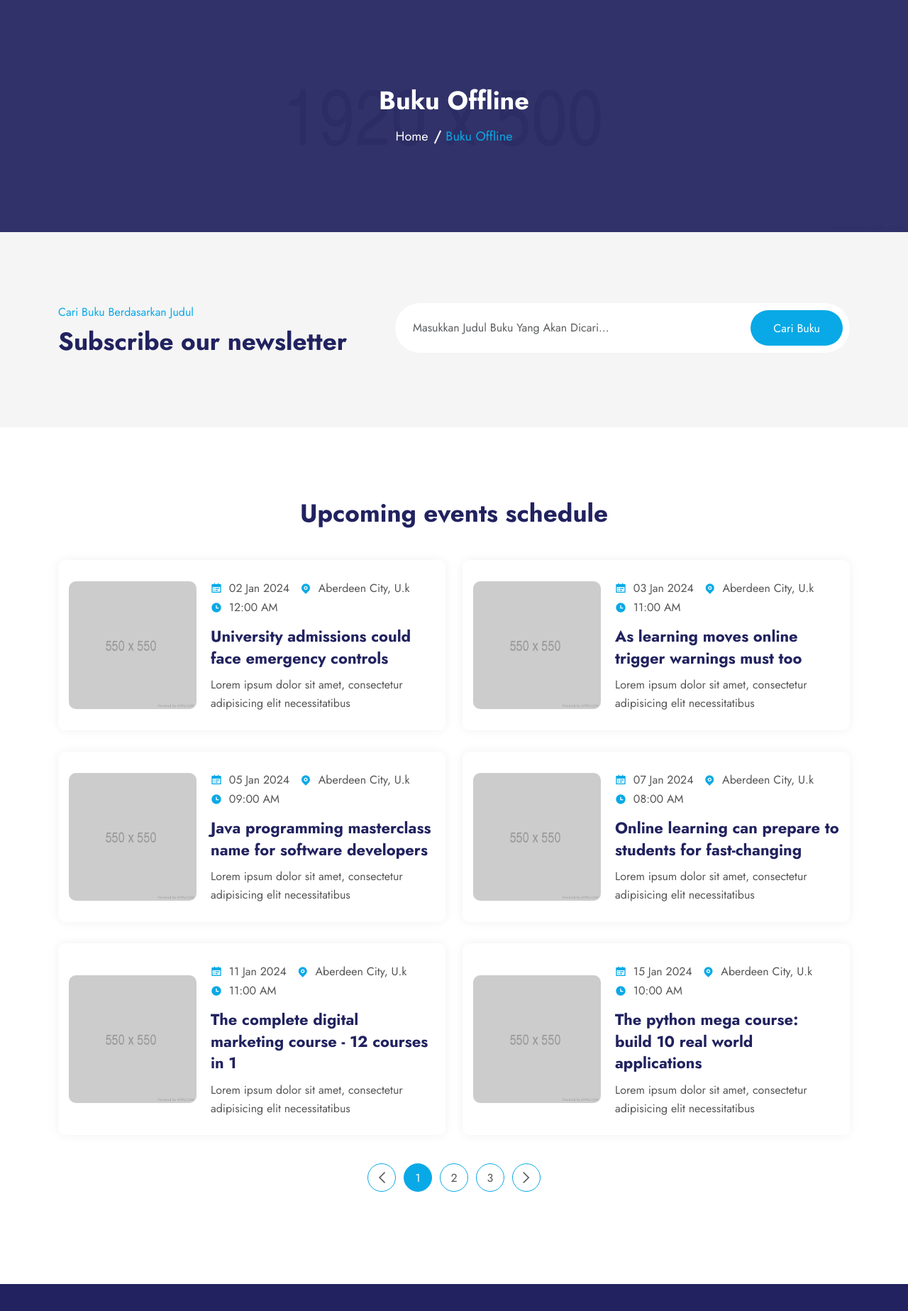
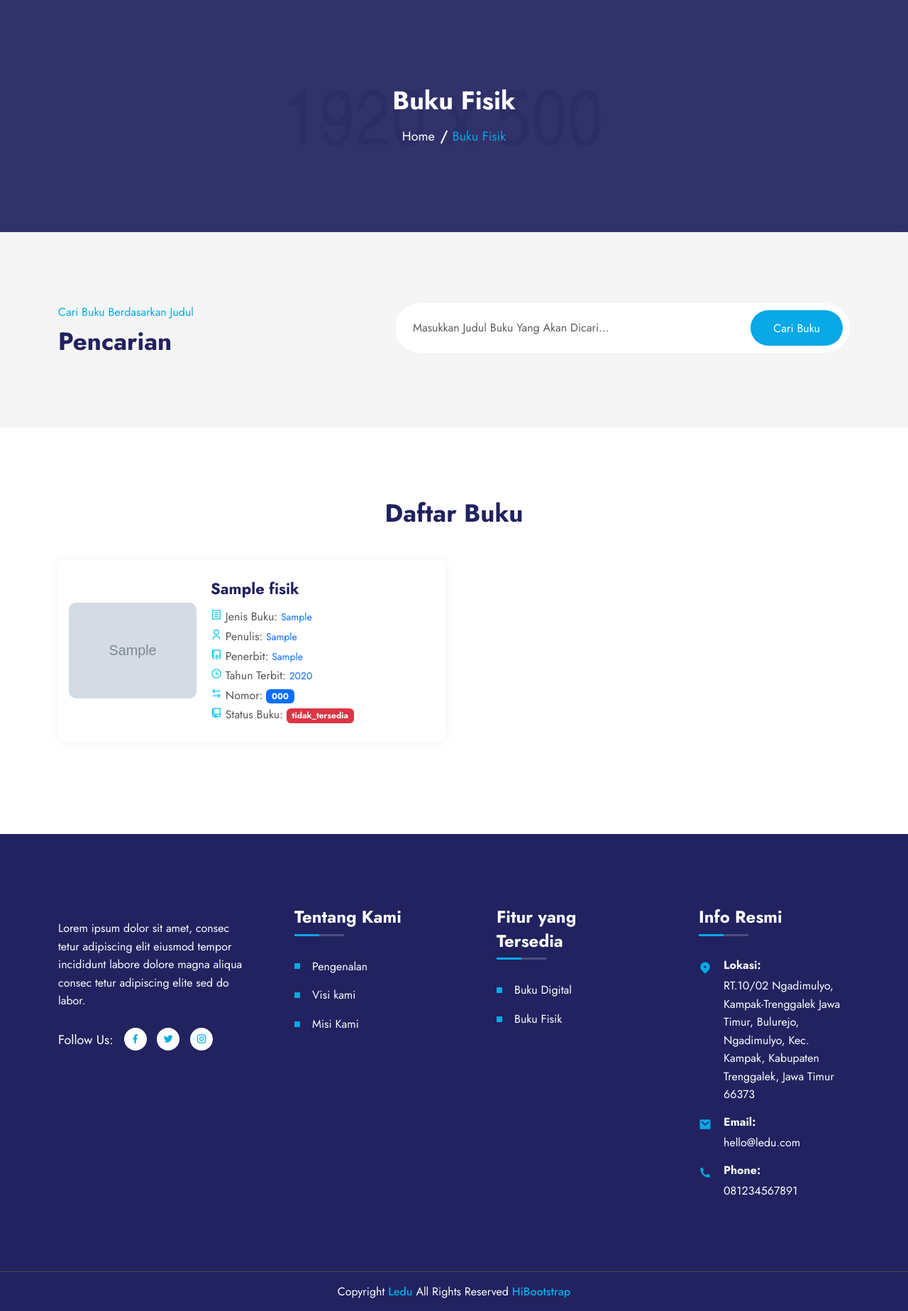
Before and after one commit to mohamcahyo022/perpusdes_ngadimulyo, a Laravel app: page /buku-fisik in a window 1280 px wide. Shown: the part 89-1936 px from the top of the page at 71% size. Run offline with Laravel 10, Linux system fonts and the light colour scheme; tables that the repository leaves empty hold one stand-in row (values such as "Sample post"); grey boxes marked "Sample" are stand-in pictures; some web fonts are replaced.

Commit message:
buku fisik

```diff
--- a/app/Http/Controllers/PhysicBookController.php
+++ b/app/Http/Controllers/PhysicBookController.php
@@ -3,6 +3,7 @@
 namespace App\Http\Controllers;
 
 use App\Models\Buku_Fisik;
+use App\Models\Jenis_Buku;
 use Illuminate\Http\Request;
 use Illuminate\Support\Facades\Storage;
 
@@ -10,22 +11,38 @@ class PhysicBookController extends Controller
 {
     public function index()
     {
-        return view('feature.buku.buku-fisik');
+        $books = Buku_Fisik::paginate(10);
+        return view('feature.buku.buku-fisik', compact('books'));
     }
 
-        public function detail()
+    public function detail()
     {
         return view('feature.buku.buku-detail');
     }
 
+    public function ajaxSearch(Request $request)
+    {
+        $search = $request->input('search');
+
+        $books = Buku_Fisik::when($search, function ($query) use ($search) {
+            return $query->where('judul_buku', 'like', '%' . $search . '%');
+        })->get();
+
+        return response()->json($books);
+    }
+
+
+
     // Halaman Admin
     public function daftar_buku_fisik(){
         $bukus = Buku_Fisik::all();
-        return view('admin.daftar_buku_fisik', compact('bukus'));
+        $jenisBuku = Jenis_Buku::all();
+        return view('admin.daftar_buku_fisik', compact('bukus', 'jenisBuku'));
     }
 
     public function tambah_buku_fisik(){
-        return view('admin.tambah_buku_fisik');
+        $jenisBuku = Jenis_Buku::all();
+        return view('admin.tambah_buku_fisik', compact('jenisBuku'));
     }
 
     public function store(Request $request)
--- a/resources/views/feature/buku/buku-fisik.blade.php
+++ b/resources/views/feature/buku/buku-fisik.blade.php
@@ -6,12 +6,12 @@
 <div class="inner-banner inner-banner-bg">
     <div class="container">
         <div class="inner-title text-center">
-            <h3>Buku Offline</h3>
+            <h3>Buku Fisik</h3>
             <ul>
                 <li>
                     <a href="index.html">Home</a>
                 </li>
-                <li>Buku Offline</li>
+                <li>Buku Fisik</li>
             </ul>
         </div>
     </div>
@@ -25,163 +25,119 @@
             <div class="col-lg-5">
                 <div class="section-title mt-rs-20">
                     <span>Cari Buku Berdasarkan Judul</span>
-                    <h2>Subscribe our newsletter</h2>
+                    <h2>Pencarian</h2>
                 </div>
             </div>
             <div class="col-lg-7">
-                <form class="newsletter-form" data-toggle="validator" method="POST">
-                    <input type="email" class="form-control" placeholder="Masukkan Judul Buku Yang Akan Dicari..." name="EMAIL" required autocomplete="off">
+                <form class="newsletter-form" id="search-form" method="GET">
+                    @csrf
+                    <input type="text" class="form-control" placeholder="Masukkan Judul Buku Yang Akan Dicari..." name="search" id="search-input">
                     <button class="subscribe-btn" type="submit">
-                        Cari Buku  <i class="flaticon-paper-plane"></i>
+                        Cari Buku <i class="flaticon-paper-plane"></i>
                     </button>
-                    <div id="validator-newsletter" class="form-result"></div>
                 </form>
             </div>
         </div>
     </div>
 </div>
 <!-- Newsletter Area End -->
-<!-- Events Area -->
 <div class="event-area pt-100 pb-100">
-    <div class="container">
+    <div class="container" id="results-container">
+        @if($books->isNotEmpty())
             <div class="section-title text-center mb-45">
-            <h2>Upcoming events schedule</h2>
+                <h2>Daftar Buku</h2>
             </div>
-        <div class="row">
+            <div class="row" id="book-list">
+                @foreach ($books as $book)
                     <div class="col-lg-6">
                         <div class="event-item box-shadow">
                             <div class="event-img">
                                 <a href="event-details.html">
-                            <img src="assets/images/events/event-img1.jpg" alt="Events" />
+                                    <img src="{{ asset('storage/' . $book->cover_buku) }}" alt="{{$book->judul_buku }}" />
                                 </a>
                             </div>
                             <div class="event-content">
-                        <ul class="event-list">
-                            <li><i class="ri-calendar-todo-fill"></i> 02 Jan 2024</li>
-                            <li><i class="ri-map-pin-fill"></i> Aberdeen City, U.k</li>
-                            <li><i class="ri-time-fill"></i> 12:00 AM</li>
-                        </ul>
-                        <h3><a href="event-details.html">University admissions could face emergency controls</a></h3>
-                        <p>Lorem ipsum dolor sit amet, consectetur adipisicing elit necessitatibus</p>
+                                <h3><a href="event-details.html">{{$book->judul_buku}}</a></h3>
+                                <p><i class="ri-file-list-line text-info"></i> Jenis Buku: <small class="text-primary">{{$book->jenis_buku}}</small></p>
+                                <p><i class="ri-user-line text-info"></i> Penulis: <small class="text-primary">{{$book->penulis}}</small></p>
+                                <p><i class="ri-git-repository-commits-line text-info"></i> Penerbit: <small class="text-primary">{{$book->penerbit}}</small></p>
+                                <p><i class="ri-time-line text-info"></i> Tahun Terbit: <small class="text-primary">{{$book->tahun_terbit}}</small></p>
+                                <p><i class="ri-arrow-left-right-line text-info"></i> Nomor: <span class="badge bg-primary">{{$book->nomor_buku}}</span></p>
+                                <p>
+                                    <i class="ri-git-repository-line text-info"></i>
+                                    Status Buku:
+                                    @if($book->status == 'tersedia')
+                                        <span class="badge bg-success">{{ $book->status }}</span>
+                                    @else
+                                        <span class="badge bg-danger">{{ $book->status }}</span>
+                                    @endif
+                                </p>
+
                             </div>
                         </div>
                     </div>
+                @endforeach
+            </div>
+        @else
+            <p>Tidak ada hasil ditemukan.</p>
+        @endif
+    </div>
+</div>
+<!-- Events Area End -->
 
+<!-- JavaScript for AJAX Search -->
+<script>
+    document.getElementById('search-form').addEventListener('submit', function(e) {
+        e.preventDefault();
+
+        const searchValue = document.getElementById('search-input').value;
+
+        fetch(`{{ route('buku.ajaxSearch') }}?search=${encodeURIComponent(searchValue)}`)
+            .then(response => response.json())
+            .then(data => {
+                const bookList = document.getElementById('book-list');
+                bookList.innerHTML = '';
+
+                if (data.length > 0) {
+                    data.forEach(book => {
+                        const bookElement = `
                             <div class="col-lg-6">
                                 <div class="event-item box-shadow">
                                     <div class="event-img">
                                         <a href="event-details.html">
-                            <img src="assets/images/events/event-img2.jpg" alt="Events" />
+                                            <img src="storage/${book.cover_buku}" alt="${book.judul_buku}" />
                                         </a>
                                     </div>
                                     <div class="event-content">
-                        <ul class="event-list">
-                            <li><i class="ri-calendar-todo-fill"></i> 03 Jan 2024</li>
-                            <li><i class="ri-map-pin-fill"></i> Aberdeen City, U.k</li>
-                            <li><i class="ri-time-fill"></i> 11:00 AM</li>
-                        </ul>
-                        <h3><a href="event-details.html">As learning moves online trigger warnings must too</a></h3>
-                        <p>Lorem ipsum dolor sit amet, consectetur adipisicing elit necessitatibus</p>
+                                        <h3><a href="event-details.html">${book.judul_buku}</a></h3>
+                                        <p><i class="ri-file-list-line text-info"></i> Jenis Buku: <small class="text-primary">${book.jenis_buku}</small></p>
+                                        <p><i class="ri-user-line text-info"></i> Penulis: <small class="text-primary">${book.penulis}</small></p>
+                                        <p><i class="ri-git-repository-commits-line text-info"></i> Penerbit: <small class="text-primary">${book.penerbit}</small></p>
+                                        <p><i class="ri-time-line text-info"></i> Tahun Terbit: <small class="text-primary">${book.tahun_terbit}</small></p>
+                                        <p><i class="ri-arrow-left-right-line text-info"></i> Nomor: <span class="badge bg-primary">${book.nomor_buku}</span></p>
+                                        <p><i class="ri-git-repository-line text-info"></i> Status Buku: <span class="badge bg-success">${book.status}</span></p>
                                     </div>
                                 </div>
-            </div>
+                            </div>`;
+                        bookList.innerHTML += bookElement;
+                    });
+                } else {
+                    bookList.innerHTML = '<p>Tidak ada hasil ditemukan.</p>';
+                }
+            })
+            .catch(error => console.error('Error:', error));
+    });
+</script>
+<script>
+    const statusBadge = document.getElementById('status-badge');
 
-            <div class="col-lg-6">
-                <div class="event-item box-shadow">
-                    <div class="event-img">
-                        <a href="event-details.html">
-                            <img src="assets/images/events/event-img3.jpg" alt="Events" />
-                        </a>
-                    </div>
-                    <div class="event-content">
-                        <ul class="event-list">
-                            <li><i class="ri-calendar-todo-fill"></i> 05 Jan 2024</li>
-                            <li><i class="ri-map-pin-fill"></i> Aberdeen City, U.k</li>
-                            <li><i class="ri-time-fill"></i> 09:00 AM</li>
-                        </ul>
-                        <h3><a href="event-details.html">Java programming masterclass name for software developers</a></h3>
-                        <p>Lorem ipsum dolor sit amet, consectetur adipisicing elit necessitatibus</p>
-                    </div>
-                </div>
-            </div>
-
-            <div class="col-lg-6">
-                <div class="event-item box-shadow">
-                    <div class="event-img">
-                        <a href="event-details.html">
-                            <img src="assets/images/events/event-img4.jpg" alt="Events" />
-                        </a>
-                    </div>
-                    <div class="event-content">
-                        <ul class="event-list">
-                            <li><i class="ri-calendar-todo-fill"></i> 07 Jan 2024</li>
-                            <li><i class="ri-map-pin-fill"></i> Aberdeen City, U.k</li>
-                            <li><i class="ri-time-fill"></i> 08:00 AM</li>
-                        </ul>
-                        <h3><a href="event-details.html">Online learning can prepare to students for fast-changing</a></h3>
-                        <p>Lorem ipsum dolor sit amet, consectetur adipisicing elit necessitatibus</p>
-                    </div>
-                </div>
-            </div>
-
-            <div class="col-lg-6">
-                <div class="event-item box-shadow">
-                    <div class="event-img">
-                        <a href="event-details.html">
-                            <img src="assets/images/events/event-img5.jpg" alt="Events" />
-                        </a>
-                    </div>
-                    <div class="event-content">
-                        <ul class="event-list">
-                            <li><i class="ri-calendar-todo-fill"></i> 11 Jan 2024</li>
-                            <li><i class="ri-map-pin-fill"></i> Aberdeen City, U.k</li>
-                            <li><i class="ri-time-fill"></i> 11:00 AM</li>
-                        </ul>
-                        <h3><a href="event-details.html">The complete digital marketing course - 12 courses in 1</a></h3>
-                        <p>Lorem ipsum dolor sit amet, consectetur adipisicing elit necessitatibus</p>
-                    </div>
-                </div>
-            </div>
-
-            <div class="col-lg-6">
-                <div class="event-item box-shadow">
-                    <div class="event-img">
-                        <a href="event-details.html">
-                            <img src="assets/images/events/event-img6.jpg" alt="Events" />
-                        </a>
-                    </div>
-                    <div class="event-content">
-                        <ul class="event-list">
-                            <li><i class="ri-calendar-todo-fill"></i> 15 Jan 2024</li>
-                            <li><i class="ri-map-pin-fill"></i> Aberdeen City, U.k</li>
-                            <li><i class="ri-time-fill"></i> 10:00 AM</li>
-                        </ul>
-                        <h3><a href="event-details.html">The python mega course: build 10 real world applications</a></h3>
-                        <p>Lorem ipsum dolor sit amet, consectetur adipisicing elit necessitatibus</p>
-                    </div>
-                </div>
-            </div>
-
-            <div class="col-lg-12 col-md-12 text-center">
-                <div class="pagination-area">
-                    <a href="event.html" class="prev page-numbers">
-                        <i class="flaticon-left-arrow"></i>
-                    </a>
-
-                    <span class="page-numbers current" aria-current="page">1</span>
-                    <a href="event.html" class="page-numbers">2</a>
-                    <a href="event.html" class="page-numbers">3</a>
-
-                    <a href="event.html" class="next page-numbers">
-                        <i class="flaticon-chevron"></i>
-                    </a>
-                </div>
-            </div>
-        </div>
-    </div>
-</div>
-<!-- Events Area End -->
-
-
+    if (statusBadge.textContent === 'tersedia') {
+        statusBadge.classList.add('bg-success');
+        statusBadge.classList.remove('bg-danger');
+    } else {
+        statusBadge.classList.add('bg-danger');
+        statusBadge.classList.remove('bg-success');
+    }
+</script>
 
 @endsection
--- a/routes/web.php
+++ b/routes/web.php
@@ -61,5 +61,6 @@ use SebastianBergmann\CodeCoverage\Report\Html\Dashboard;
         Route::put('/buku/{id}', [PhysicBookController::class, 'update_fisik'])->name('buku.fisik.update');
         Route::delete('/buku/{id}', [PhysicBookController::class, 'destroy'])->name('buku.fisik.hapus');
     //User
-        Route::get('/buku-fisik', [PhysicBookController::class, 'index']);
+        Route::get('/buku-fisik', [PhysicBookController::class, 'index'])->name('buku.fisik');
         Route::get('/buku-fisik-detail', [PhysicBookController::class, 'detail'])->name('buku.fisik.detail');
+        Route::get('/search', [PhysicBookController::class, 'ajaxSearch'])->name('buku.ajaxSearch');
```
Also changed, not shown: resources/views/admin/daftar_buku_fisik.blade.php (+8 -4 lines), resources/views/admin/tambah_buku_fisik.blade.php (+14 -3 lines). Lines whose indentation alone changed are shown as unchanged.
